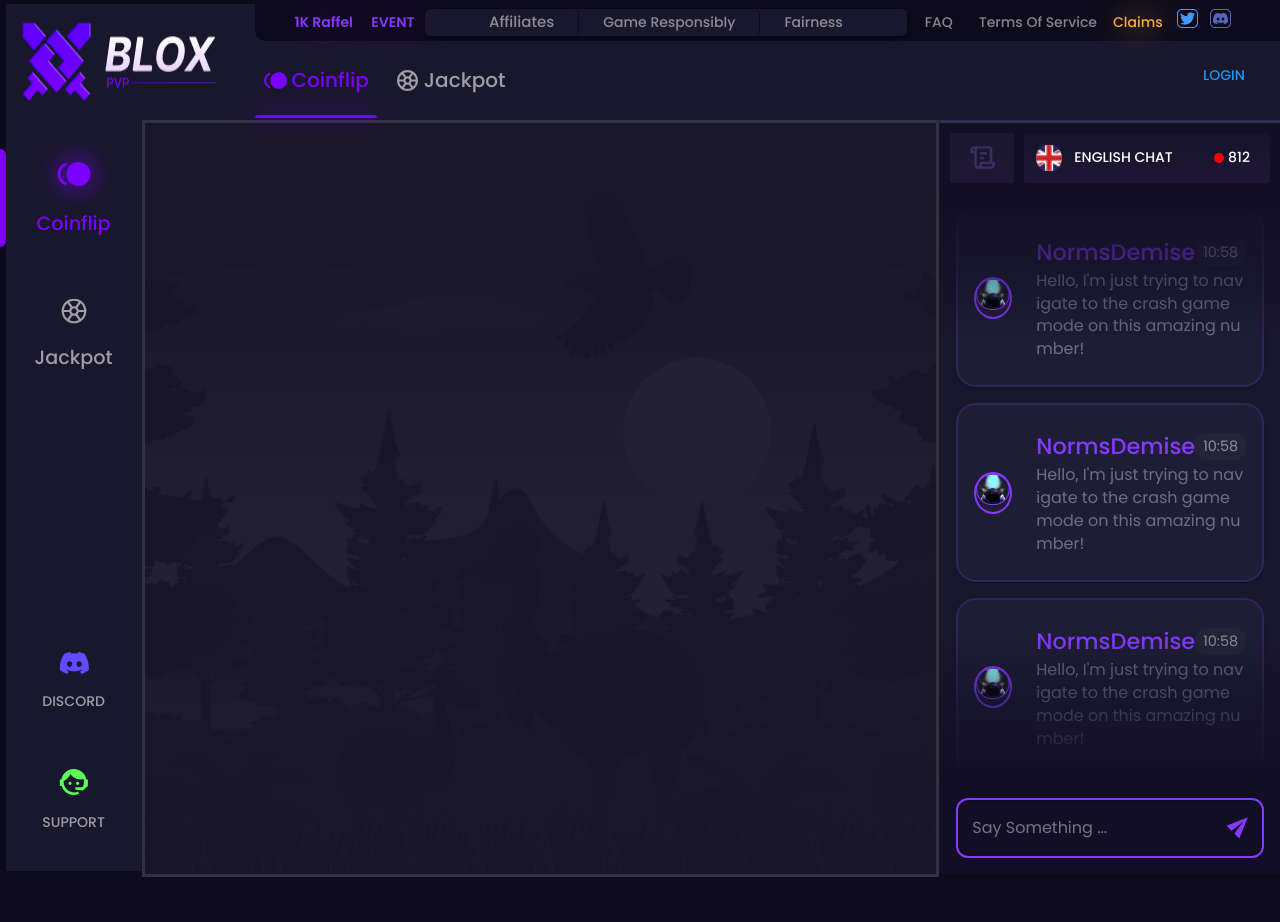
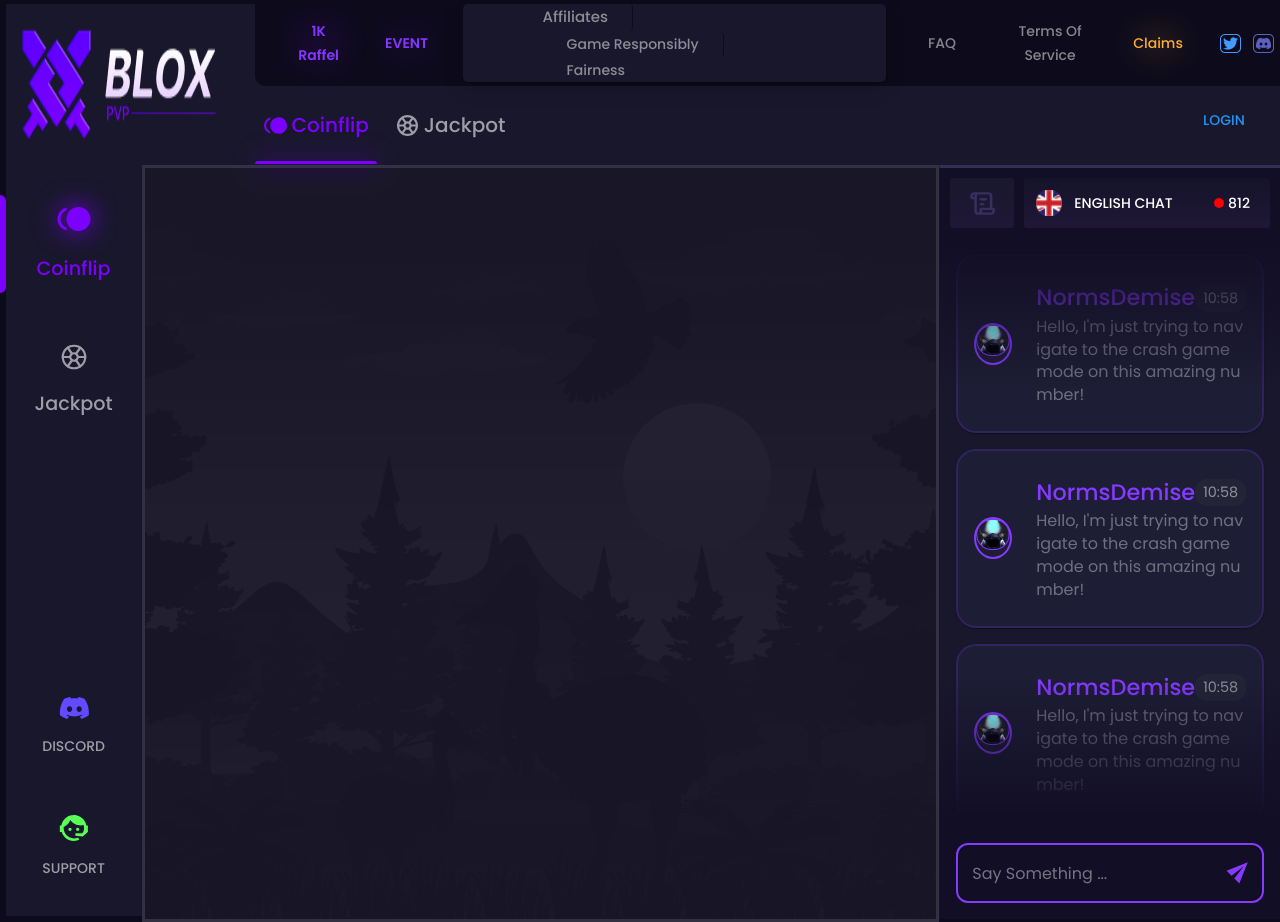
Before and after one commit to JackBlack69-hub/BlocksPvp, a React (Create React App) app: page / in a window 1280 px wide. Before the commit the page ends 877 px from the top, so only its background shows below. Built offline with nearby package versions, Linux system fonts and the light colour scheme.

Commit message:
feat: upper navbar style changes

```diff
--- a/src/components/UpperNavbar.jsx
+++ b/src/components/UpperNavbar.jsx
@@ -13,6 +13,8 @@
         // display: "block",
         display: "flex",
         alignItems: "center",
+        paddingBottom: "0.25rem",
+        gap: "1.5rem",
       }}
     >
       <Button
@@ -47,7 +49,7 @@
       <Box
         style={{
           color: "rgba(255, 255, 255, 0.50)",
-          paddingInline: "4rem",
+          paddingInline: "5rem",
           paddingBlock: 0,
           boxShadow:
             "2px 2px rgba(0, 0, 0, 0.2), 0 6px 20px 0 rgba(0, 0, 0, 0.19)",
@@ -124,7 +126,11 @@
       >
         Claims
       </Button>
-      <div>
+      <div
+        style={{
+          display: "flex",
+        }}
+      >
         <button
           size="small"
           style={{
@@ -132,14 +138,20 @@
             border: "0",
             cursor: "pointer",
             paddingTop: "1px",
+            display: "flex",
           }}
         >
-          <img src={twitterImg}></img>
+          <img src={twitterImg} alt="twitter logo"></img>
         </button>
         <button
-          style={{ backgroundColor: "#0D0B1B", border: "0", cursor: "pointer" }}
+          style={{
+            backgroundColor: "#0D0B1B",
+            border: "0",
+            cursor: "pointer",
+            display: "flex",
+          }}
         >
-          <img src={discordImg}></img>
+          <img src={discordImg} alt="discord logo"></img>
         </button>
       </div>
       {/* <BasicModal /> */}
```
